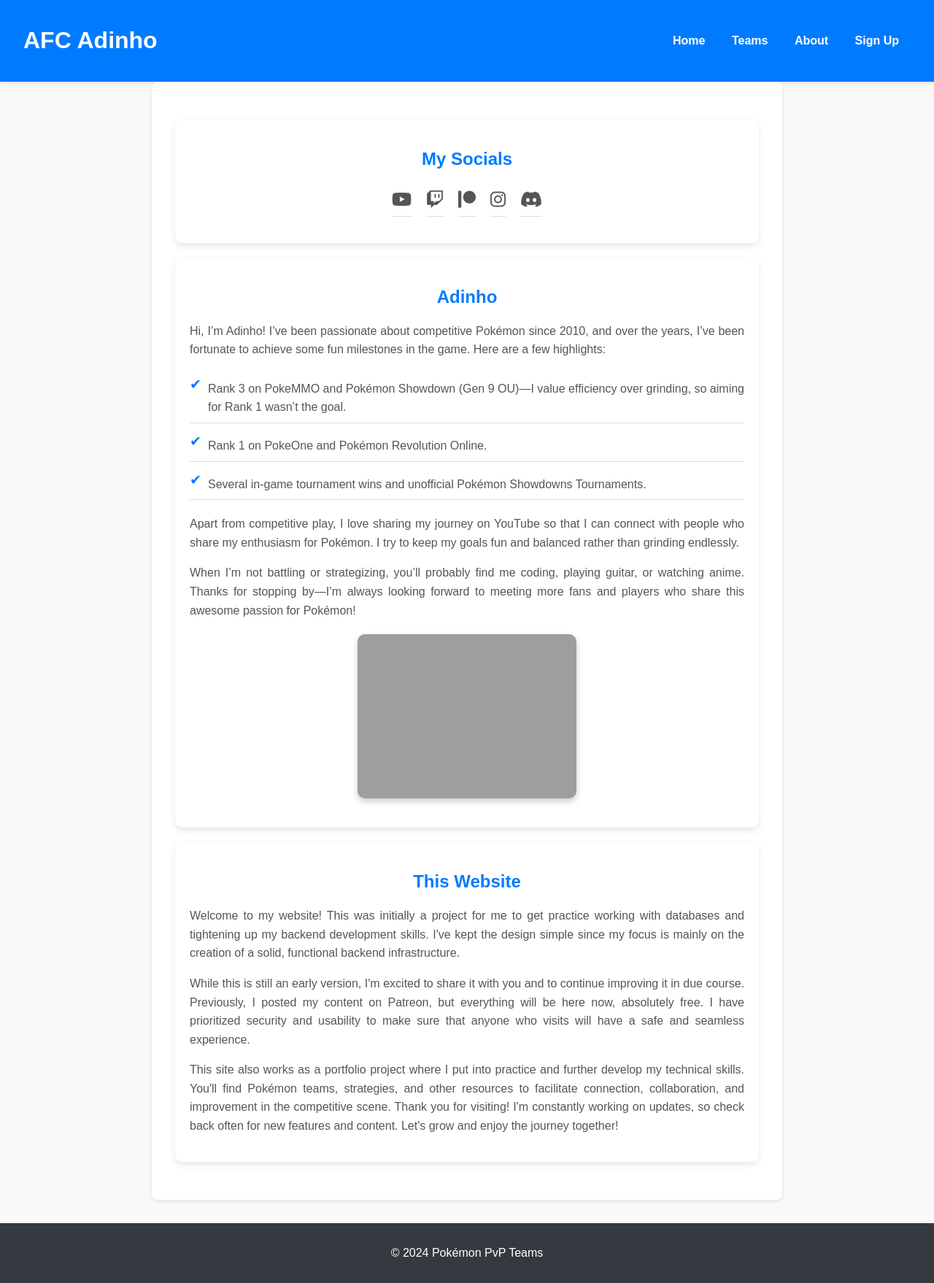
After one commit to AFCadinho/afc_website, a Flask app: page /about in a window 1280 px wide. The commit adds this page. Shown: the whole page at 73% size. Run offline with Flask 3, Linux system fonts and the light colour scheme; grey boxes are pictures that could not be loaded.

Commit message:
add about section

```diff
--- a/app.py
+++ b/app.py
@@ -295,6 +295,11 @@ def add_team(game_name):
     return render_template("add_team.html", game_name=game_name)
 
 
+@app.route("/about")
+def about():
+    return render_template("about.html")
+
+
 if __name__ == "__main__":
 
     app.run(debug=True)
--- a/static/styles.css
+++ b/static/styles.css
@@ -161,3 +161,84 @@ footer a:hover {
     border-radius: 8px; /* Optional: rounded corners */
     box-shadow: 0 4px 10px rgba(0, 0, 0, 0.1); /* Optional: shadow */
 }
+
+
+/* --------- */
+
+.about-section {
+    max-width: 900px;
+    margin: 20px auto;
+    padding: 20px;
+    background-color: #fff;
+    border-radius: 10px;
+    box-shadow: 0px 4px 10px rgba(0, 0, 0, 0.1);
+}
+
+.about-section h2 {
+    text-align: center;
+    color: #007bff;
+    margin-bottom: 20px;
+}
+
+.about-content {
+    line-height: 1.6;
+    color: #555;
+    text-align: justify;
+}
+
+.about-image {
+    display: block;
+    margin: 20px auto;
+    max-width: 300px;
+    border-radius: 10px;
+    box-shadow: 0px 4px 10px rgba(0, 0, 0, 0.2);
+}
+
+.social-icons {
+    display: flex;
+    justify-content: center;
+    gap: 20px;
+    list-style: none;
+    padding: 0;
+}
+
+.social-icons li {
+    display: inline-block;
+}
+
+.social-icons a {
+    font-size: 24px;
+    color: #555;
+    transition: color 0.3s, transform 0.3s;
+}
+
+.social-icons a:hover {
+    color: #007bff;
+    transform: scale(1.1);
+}
+
+/* General Styling */
+.styled-list {
+    list-style-type: none; /* Remove default bullets */
+    padding: 0;
+    margin: 20px 0;
+    font-size: 1rem;
+    color: #555;
+}
+
+/* Add custom bullet styling */
+.styled-list li {
+    position: relative;
+    padding-left: 25px; /* Indent to make space for the icon */
+    margin-bottom: 10px;
+}
+
+/* Add a custom icon as a bullet */
+.styled-list li::before {
+    content: "✔"; /* Use any symbol, emoji, or character */
+    color: #007bff;
+    font-size: 1.2rem;
+    position: absolute;
+    left: 0;
+    top: 0;
+}
--- /dev/null
+++ b/templates/about.html
@@ -0,0 +1,79 @@
+{% extends 'base.html' %}
+
+{% block title %}
+About
+{% endblock %}
+
+{% block content %}
+<section id="socials" class="about-section">
+    <h2>My Socials</h2>
+    <nav>
+        <ul class="social-icons">
+            <li>
+                <a href="https://www.youtube.com/@AFCAdinho?sub_confirmation=1" target="_blank" rel="noopener" title="YouTube">
+                    <i class="fab fa-youtube"></i>
+                </a>
+            </li>
+            <li>
+                <a href="https://www.twitch.tv/afc_adinho" target="_blank" rel="noopener" title="Twitch">
+                    <i class="fab fa-twitch"></i>
+                </a>
+            </li>
+            <li>
+                <a href="https://www.patreon.com/afc_adinho" target="_blank" rel="noopener" title="Patreon">
+                    <i class="fab fa-patreon"></i>
+                </a>
+            </li>
+            <li>
+                <a href="https://www.instagram.com/afc_adinho/" target="_blank" rel="noopener" title="Instagram">
+                    <i class="fab fa-instagram"></i>
+                </a>
+            </li>
+            <li>
+                <a href="https://discord.com/invite/Z9EmB42" target="_blank" rel="noopener" title="Discord">
+                    <i class="fab fa-discord"></i>
+                </a>
+            </li>
+        </ul>
+    </nav>
+</section>
+
+<section id="about-me" class="about-section">
+    <h2>Adinho</h2>
+    <div class="about-content">
+        <p>
+            Hi, I’m Adinho! I’ve been passionate about competitive Pokémon since 2010, and over the years, I’ve been
+            fortunate to achieve some fun milestones in the game. Here are a few highlights:
+        </p>
+        <ul class="styled-list">
+            <li>Rank 3 on PokeMMO and Pokémon Showdown (Gen 9 OU)—I value efficiency over grinding, so aiming for Rank 1 wasn’t the goal.</li>
+            <li>Rank 1 on PokeOne and Pokémon Revolution Online.</li>
+            <li>Several in-game tournament wins and unofficial Pokémon Showdowns Tournaments.</li>
+        </ul>
+        <p>
+            Apart from competitive play, I love sharing my journey on YouTube so that I can connect with people who share my
+            enthusiasm for Pokémon. I try to keep my goals fun and balanced rather than grinding endlessly.
+        </p>
+        <p>
+            When I’m not battling or strategizing, you’ll probably find me coding, playing guitar, or watching anime. Thanks for stopping by—I’m always looking forward to meeting more fans and players who share this awesome passion for Pokémon!
+        </p>
+    </div>
+    <img src="{{ url_for('static', filename='images/adinho_walk') }}" alt="Adinho Walking" class="about-image">
+</section>
+
+<section id="about-site" class="about-section">
+    <h2>This Website</h2>
+    <div class="about-content">
+        <p>
+            Welcome to my website! This was initially a project for me to get practice working with databases and tightening up my backend
+            development skills. I've kept the design simple since my focus is mainly on the creation of a solid, functional backend infrastructure.
+        </p>
+        <p>
+            While this is still an early version, I'm excited to share it with you and to continue improving it in due course. Previously, I posted my content on Patreon, but everything will be here now, absolutely free. I have prioritized security and usability to make sure that anyone who visits will have a safe and seamless experience.
+        </p>
+        <p>
+            This site also works as a portfolio project where I put into practice and further develop my technical skills. You'll find Pokémon teams, strategies, and other resources to facilitate connection, collaboration, and improvement in the competitive scene. Thank you for visiting! I'm constantly working on updates, so check back often for new features and content. Let's grow and enjoy the journey together!
+        </p>
+    </div>
+</section>
+{% endblock %}
--- a/templates/admin.html
+++ b/templates/admin.html
@@ -11,7 +11,7 @@
             <li>
                 <a href="{{ url_for('download_file', filename='teams.csv') }}" download="teams.csv">Download Teams CSV </a> |
                 <a href="{{ url_for('download_file', filename='users.csv') }}" download="users.csv">Download Users CSV</a> |
-                <a href="{{ url_for('download_file', filename='comment.csv') }}" download="comments.csv">Download Comments CSV</a> |
+                <a href="{{ url_for('download_file', filename='comments.csv') }}" download="comments.csv">Download Comments CSV</a> |
             </li>
         </ul>
 
--- a/templates/base.html
+++ b/templates/base.html
@@ -5,6 +5,7 @@
     <meta name="viewport" content="width=device-width, initial-scale=1.0">
     <title>{% block title %}Pokémon PvP Teams{% endblock %}</title>
     <link rel="stylesheet" href="{{ url_for('static', filename='styles.css') }}">
+    <link rel="stylesheet" href="https://cdnjs.cloudflare.com/ajax/libs/font-awesome/6.0.0-beta3/css/all.min.css">
 </head>
 <body>
     {% if "username" in session%}
@@ -27,6 +28,7 @@
         <nav>
             <a href="{{ url_for('index') }}">Home</a>
             <a href="{{ url_for('games') }}">Teams</a>
+            <a href="{{ url_for('about') }}">About</a>
             {% if "user_id" in session %}
             {% if session["is_admin"] %}
             <a href="{{ url_for('admin') }}">Admin</a>
```
Also changed, not shown: csv/users.csv (+22 -0 lines), 1 other file.
